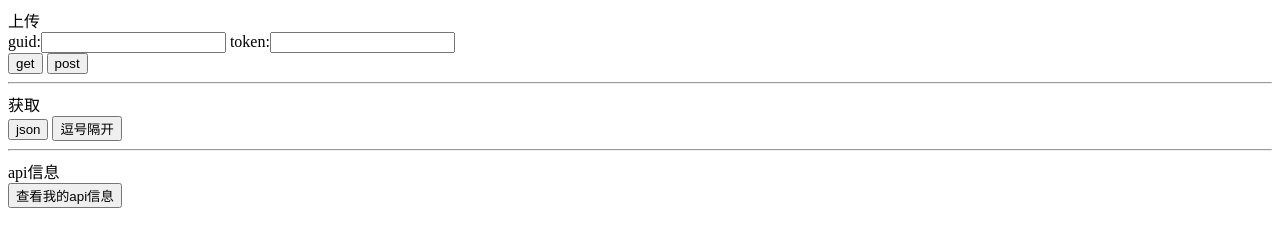
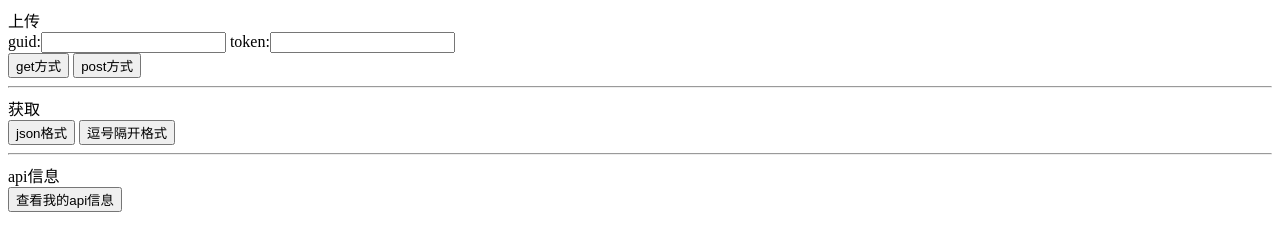
Before and after one commit to mufeng510/kingCardConfig, a plain HTML site: page kingCardConfig/index.html in a window 1280 px wide. Drawn offline with Linux system fonts and the light colour scheme.

Commit message:
Update index.html

```diff
--- a/kingCardConfig/index.html
+++ b/kingCardConfig/index.html
@@ -13,13 +13,13 @@
 			guid:<input type="text" name="guid">
 			token:<input type="text" name="token">
 		</form>
-		<input type="button" value="get" onclick="fnJsonSubmit();">
-		<input type="button" value="post" onclick="fnJsonSubmitPost();">
+		<input type="button" value="get方式" onclick="fnJsonSubmit();">
+		<input type="button" value="post方式" onclick="fnJsonSubmitPost();">
 	</div>
 	<hr />
 	<div>获取</div>
-	<input type="button" value="json" id="1" onclick="fnGetSubmit(this);">
-	<input type="button" value="逗号隔开" id="2" onclick="fnGetSubmit(this)">
+	<input type="button" value="json格式" id="1" onclick="fnGetSubmit(this);">
+	<input type="button" value="逗号隔开格式" id="2" onclick="fnGetSubmit(this)">
 	<hr />
 	<div>api信息</div>
 	<input type="button" value="查看我的api信息" id="1" onclick="fnJsonSubmit(this);">
```
